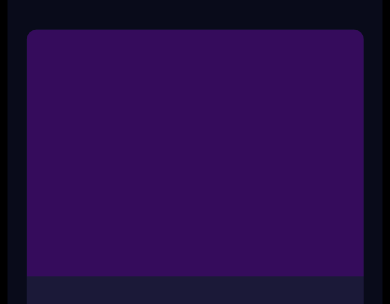
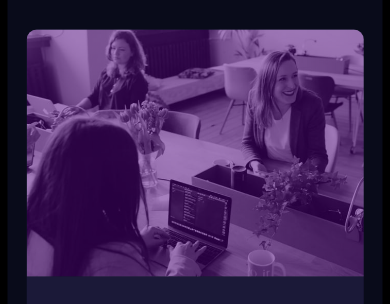
Before and after one commit to KalaViisi/card-mobile, a plain HTML site: page index.html in a window 390 px wide. Shown: the top 304 px of the page. Drawn offline with Linux system fonts and the light colour scheme.

Commit message:
Update styles-mobile.css

```diff
--- a/styles-mobile.css
+++ b/styles-mobile.css
@@ -30,7 +30,7 @@ body {
   background:
     linear-gradient(hsl(277, 100%, 25%, 0.5),
       hsl(277, 100%, 25%, 0.5)),
-    url(../images/image-header-mobile.jpg);
+    url(image-header-mobile.jpg);
   background-size: contain;
   width: auto;
   height: 247px;
```
